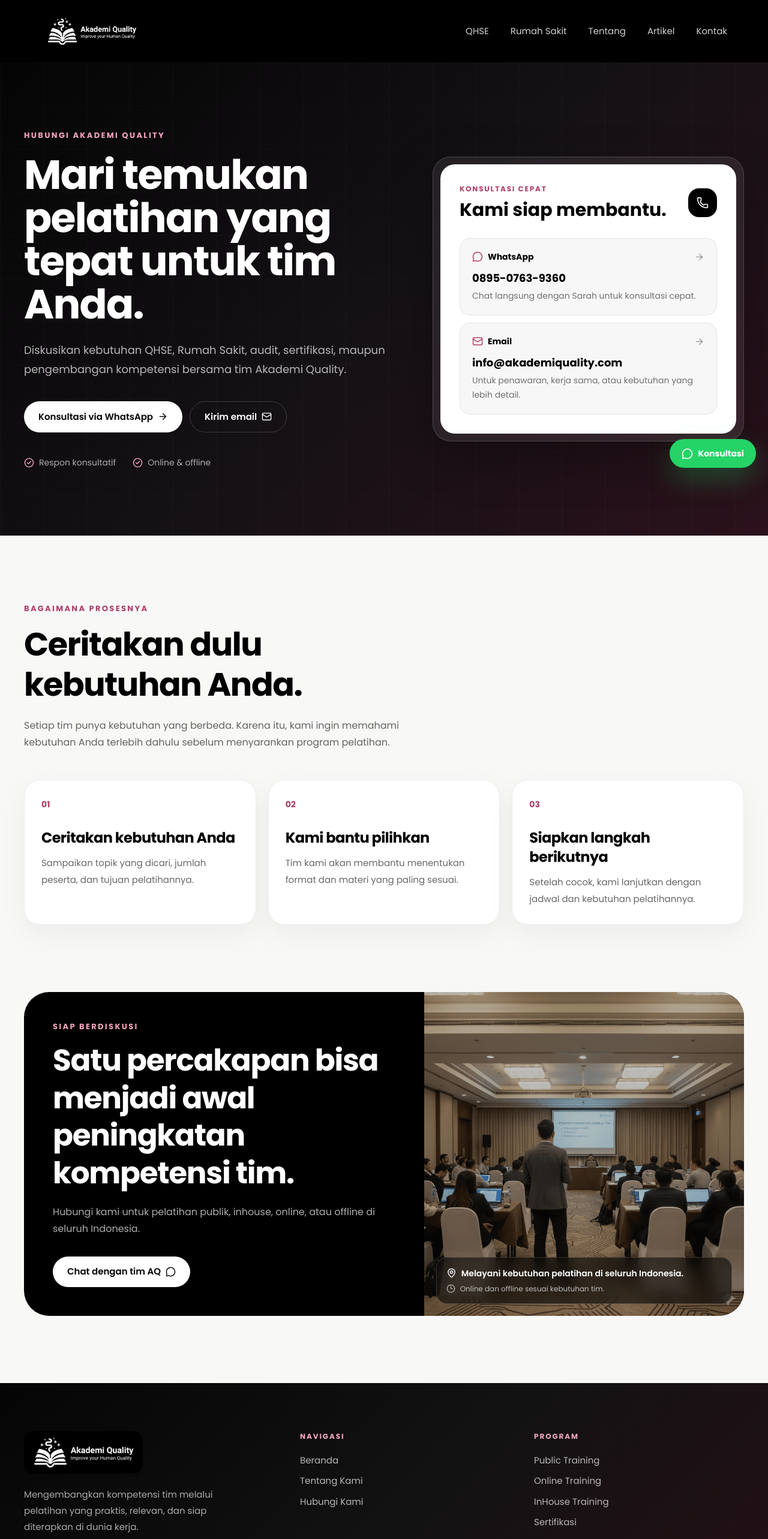
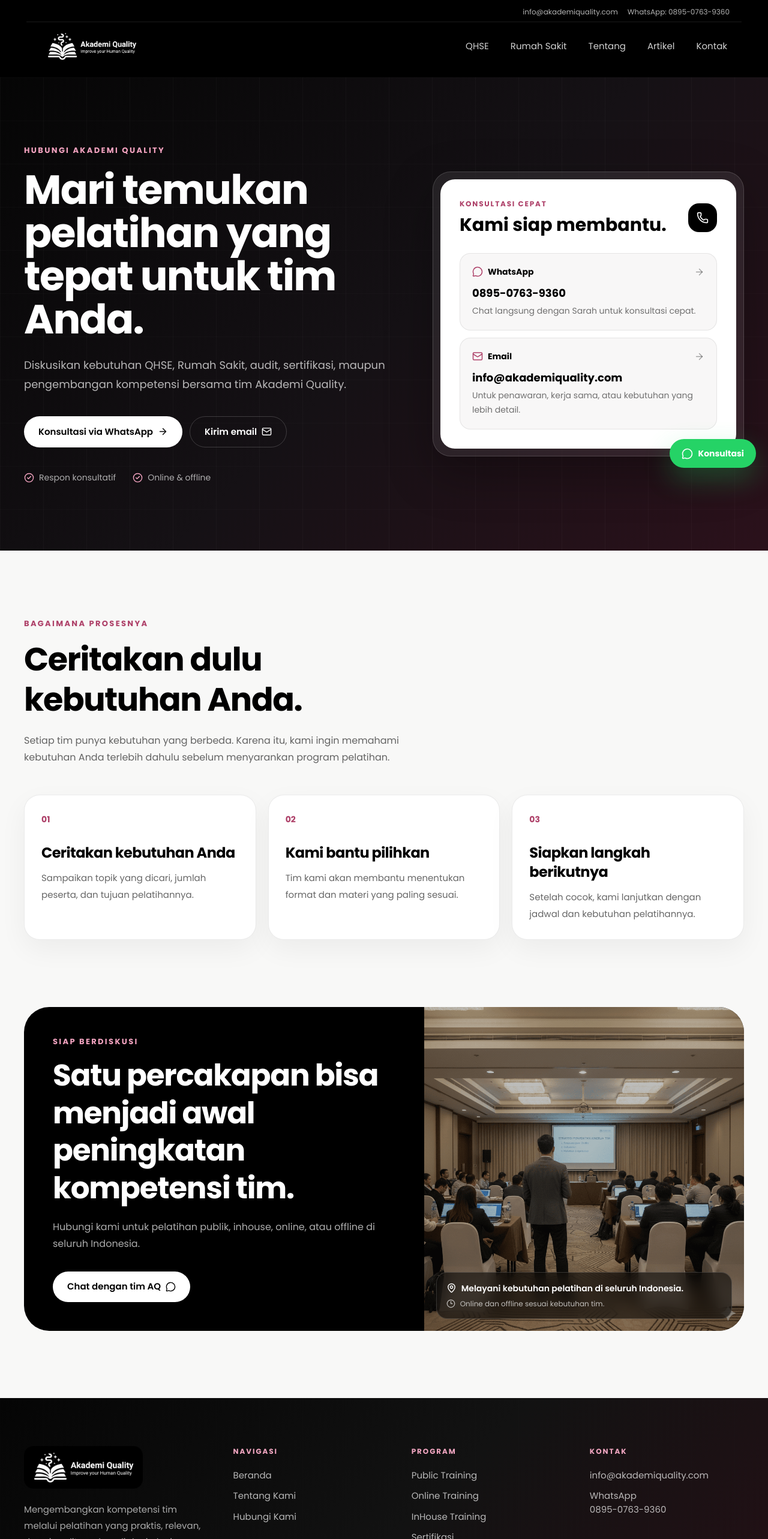
Before and after one commit to AgufSamudra/akademiquality, a Next.js app: page /kontak in a window 1280 px wide. Shown: the top 2566 px of the page at 60% size. Built offline with nearby package versions, Linux system fonts and the light colour scheme.

Commit message:
feat: contact at header and footer

```diff
--- a/src/app/trainings/[slug]/page.tsx
+++ b/src/app/trainings/[slug]/page.tsx
@@ -153,7 +153,9 @@ export default async function TrainingDetailPage({ params }: Props) {
   return <main className="training-detail min-h-dvh bg-white text-black">
     <script type="application/ld+json" dangerouslySetInnerHTML={{ __html: JSON.stringify(schema) }} />
     <style>{".training-detail > header, .training-detail > footer { display: none; }"}</style>
-    <SiteHeader />
+    <div>
+      <SiteHeader />
+    </div>
     <header className="sticky top-0 z-50 bg-black px-3 py-3 text-white md:px-11"><div className="mx-auto flex max-w-[1200px] items-center justify-between gap-3 bg-black px-4 py-2 md:gap-6 md:px-5"><Link className="shrink-0" href="/" aria-label="Akademi Quality home"><Image src="/logo.png" alt="Akademi Quality" width={198} height={72} className="h-[46px] w-[136px] object-contain md:h-[64px] md:w-[178px]" /></Link><nav className="hidden items-center gap-7 text-[15px] font-normal lg:flex">{navItems.map((item) => <a className="rounded-full px-1 py-2 text-white/82 transition-colors hover:text-white" href={item.href} key={item.label}>{item.label}</a>)}</nav><MobileMenu items={navItems} /></div></header>
 
     <section className="relative overflow-hidden bg-black px-5 py-14 text-white md:px-10 md:py-20"><div className="absolute inset-0 bg-[linear-gradient(90deg,rgba(255,255,255,.07)_1px,transparent_1px),linear-gradient(180deg,rgba(255,255,255,.06)_1px,transparent_1px)] bg-[size:72px_72px]" /><div className="relative mx-auto grid max-w-[1200px] gap-10 lg:grid-cols-[1.08fr_.92fr] lg:items-center"><div><Link href="/#pelatihan" className="inline-flex items-center gap-2 text-sm font-semibold text-white/65 hover:text-white"><ArrowLeft size={16}/> Kembali ke pelatihan</Link><p className="mt-8 text-sm font-bold uppercase tracking-[.16em] text-[#f6bbcf]">{training.category} · {training.sub_category.replaceAll(";", " · ")}</p><h1 className="mt-3 text-4xl font-bold leading-[1.08] tracking-tight md:text-6xl">{training.title}</h1><p className="mt-6 max-w-2xl text-[17px] leading-8 text-white/75">{intro}</p><a href={whatsappHref} target="_blank" rel="noreferrer" className="mt-8 inline-flex items-center gap-2 rounded-full bg-[#cf3c74] px-6 py-3.5 font-semibold shadow-[0_15px_35px_rgba(207,60,116,.35)]">Daftar & Konsultasi <ChevronRight size={18}/></a></div><div className="relative aspect-[1.22/1] overflow-hidden rounded-[30px] border border-white/15 bg-white/10 shadow-2xl"><Image src={training.image_url} alt={training.title} fill priority className="object-cover" sizes="(min-width:1024px) 530px, calc(100vw - 40px)" /></div></div></section>
--- a/src/components/SiteChrome.tsx
+++ b/src/components/SiteChrome.tsx
@@ -14,6 +14,10 @@ const navItems = [
 export function SiteHeader() {
   return (
     <header className="sticky top-0 z-50 bg-black px-3 py-3 text-white md:px-11">
+      <div className="mx-auto flex max-w-[1200px] flex-wrap justify-center gap-x-4 gap-y-1 border-b border-white/10 px-4 pb-2 text-[11px] text-white/70 sm:justify-end sm:text-xs md:px-5">
+        <a className="transition-colors hover:text-white" href="mailto:info@akademiquality.com">info@akademiquality.com</a>
+        <a className="transition-colors hover:text-white" href="https://wa.me/6289507639360" rel="noreferrer" target="_blank">WhatsApp: 0895-0763-9360</a>
+      </div>
       <div className="mx-auto flex max-w-[1200px] items-center justify-between gap-3 px-4 py-2 md:gap-6 md:px-5">
         <Link className="shrink-0" href="/" aria-label="Akademi Quality home">
           <Image src="/logo.png" alt="Akademi Quality" width={198} height={72} className="h-[46px] w-[136px] object-contain md:h-[64px] md:w-[178px]" />
@@ -31,7 +35,7 @@ export function SiteFooter() {
   return (
     <footer className="relative overflow-hidden bg-[linear-gradient(135deg,#050505_0%,#121212_52%,#251016_100%)] px-5 pt-16 text-white md:px-10 md:pt-20">
       <div className="absolute inset-0 bg-[linear-gradient(90deg,rgba(255,255,255,0.08)_1px,transparent_1px),linear-gradient(180deg,rgba(255,255,255,0.06)_1px,transparent_1px)] bg-[size:72px_72px] opacity-[0.05]" />
-      <div className="relative mx-auto grid max-w-[1200px] gap-10 md:grid-cols-[1.2fr_1fr_1fr]">
+      <div className="relative mx-auto grid max-w-[1200px] gap-10 md:grid-cols-[1.2fr_1fr_1fr_1fr]">
         <div>
           <Image src="/logo.png" alt="Akademi Quality" width={198} height={72} className="h-[62px] w-[172px] object-contain md:h-[72px] md:w-[198px]" />
           <p className="mt-5 max-w-[360px] text-[15px] leading-[1.8] text-white/65">Mengembangkan kompetensi tim melalui pelatihan yang praktis, relevan, dan siap diterapkan di dunia kerja.</p>
@@ -43,6 +47,7 @@ export function SiteFooter() {
         </div>
         <div><p className="text-[12px] font-bold uppercase tracking-[0.16em] text-[#f1a6c1]">Navigasi</p><ul className="mt-5 space-y-3 text-[15px] text-white/70"><li><Link className="transition-colors hover:text-white" href="/">Beranda</Link></li><li><Link className="transition-colors hover:text-white" href="/tentang">Tentang Kami</Link></li><li><Link className="transition-colors hover:text-white" href="/kontak">Hubungi Kami</Link></li></ul></div>
         <div><p className="text-[12px] font-bold uppercase tracking-[0.16em] text-[#f1a6c1]">Program</p><div className="mt-5 grid gap-y-3 text-[15px] text-white/70"><Link className="transition-colors hover:text-white" href="/#program">Public Training</Link><Link className="transition-colors hover:text-white" href="/#program">Online Training</Link><Link className="transition-colors hover:text-white" href="/#program">InHouse Training</Link><Link className="transition-colors hover:text-white" href="/#program">Sertifikasi</Link></div></div>
+        <div><p className="text-[12px] font-bold uppercase tracking-[0.16em] text-[#f1a6c1]">Kontak</p><div className="mt-5 grid gap-y-3 text-[15px] text-white/70"><a className="transition-colors hover:text-white" href="mailto:info@akademiquality.com">info@akademiquality.com</a><a className="transition-colors hover:text-white" href="https://wa.me/6289507639360" rel="noreferrer" target="_blank">WhatsApp<br />0895-0763-9360</a></div></div>
       </div>
       <div className="relative mx-auto mt-14 flex max-w-[1200px] flex-col gap-2 border-t border-white/10 py-5 text-[12px] text-white/50 sm:flex-row sm:items-center sm:justify-between"><span>Copyright &copy; 2026 Akademi Quality</span><span>Provider Training SDM untuk QHSE dan Rumah Sakit</span></div>
     </footer>
```
